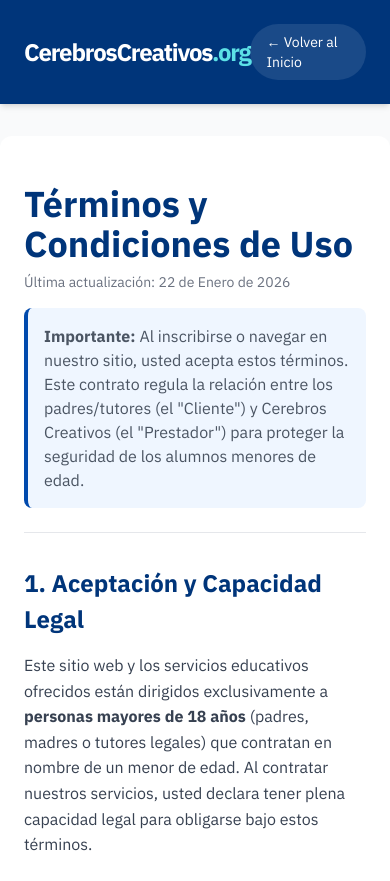
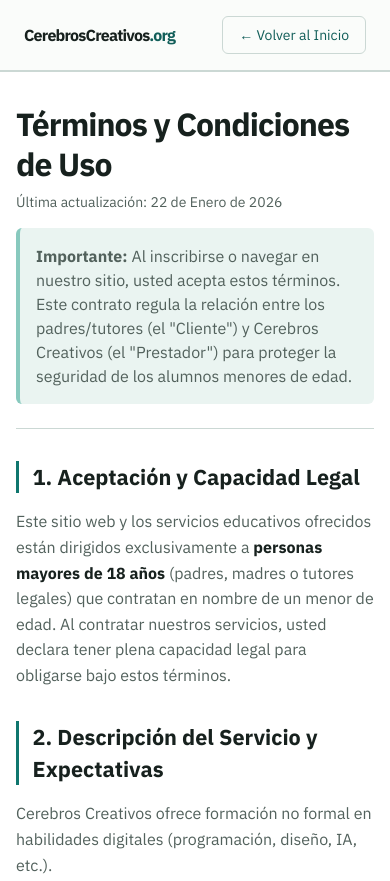
Before and after one commit to RealLotex/cerebroscreativoswebsite, a website: page terms-of-use.html in a window 390 px wide. Shown: the top 881 px of the page. Drawn offline with nearby package versions, Linux system fonts and the light colour scheme.

Commit message:
style: add legal pages to light teal system

```diff
--- a/proposal-light.css
+++ b/proposal-light.css
@@ -1008,3 +1008,144 @@ body.home-light acceso-a-clases button:hover {
     min-width: 0;
   }
 }
+
+
+/* Legal pages */
+body.legal-light {
+  background: var(--cc-bg) !important;
+  color: var(--cc-ink) !important;
+  font-family: "IBM Plex Sans", ui-sans-serif, system-ui, sans-serif !important;
+  overflow-x: hidden;
+}
+
+body.legal-light header {
+  background: rgba(250, 252, 250, 0.98) !important;
+  color: var(--cc-ink) !important;
+  border-bottom: 1px solid var(--cc-line);
+  box-shadow: none !important;
+}
+
+body.legal-light header .text-brand-accent {
+  color: var(--cc-teal-strong) !important;
+}
+
+body.legal-light header a {
+  background: transparent !important;
+  color: var(--cc-teal-strong) !important;
+  border: 1px solid var(--cc-line) !important;
+  border-radius: 6px !important;
+  box-shadow: none !important;
+}
+
+body.legal-light header a:hover {
+  background: var(--cc-surface-soft) !important;
+  border-color: var(--cc-teal) !important;
+}
+
+body.legal-light main {
+  background: var(--cc-surface) !important;
+  color: var(--cc-ink) !important;
+  border: 1px solid var(--cc-line);
+  border-radius: 8px !important;
+  box-shadow: none !important;
+}
+
+body.legal-light main > div:first-child {
+  border-color: var(--cc-line) !important;
+}
+
+body.legal-light main h1 {
+  color: var(--cc-ink) !important;
+  letter-spacing: -0.03em;
+}
+
+body.legal-light .legal-content h2 {
+  color: var(--cc-ink) !important;
+  border-left: 3px solid var(--cc-teal) !important;
+  padding-left: 0.85rem !important;
+}
+
+body.legal-light .legal-content h3 {
+  color: var(--cc-teal-strong) !important;
+}
+
+body.legal-light .legal-content p,
+body.legal-light .legal-content ul,
+body.legal-light .legal-content ol,
+body.legal-light main .text-gray-500,
+body.legal-light main .text-gray-600 {
+  color: var(--cc-muted) !important;
+}
+
+body.legal-light .legal-content strong {
+  color: var(--cc-ink);
+}
+
+body.legal-light main a {
+  color: var(--cc-teal-strong) !important;
+}
+
+body.legal-light .highlight-box,
+body.legal-light main .bg-blue-50 {
+  background: var(--cc-surface-soft) !important;
+  border-color: #88c9be !important;
+  border-radius: 6px !important;
+}
+
+body.legal-light main button {
+  color: var(--cc-teal-strong) !important;
+}
+
+body.legal-light footer {
+  background: #e7efec !important;
+  color: var(--cc-muted) !important;
+  opacity: 1 !important;
+  border-top: 1px solid var(--cc-line);
+}
+
+@media (max-width: 767px) {
+  body.legal-light header {
+    padding-top: 1rem !important;
+    padding-bottom: 1rem !important;
+  }
+
+  body.legal-light header > div {
+    gap: 1rem;
+  }
+
+  body.legal-light header .text-2xl {
+    font-size: 1rem !important;
+  }
+
+  body.legal-light main {
+    margin: 0 !important;
+    border-left: 0;
+    border-right: 0;
+    border-radius: 0 !important;
+    padding: 2rem 1rem !important;
+  }
+
+  body.legal-light main h1 {
+    font-size: 2rem !important;
+  }
+
+  body.legal-light .legal-content h2 {
+    font-size: 1.35rem !important;
+  }
+}
+
+@media print {
+  body.legal-light {
+    background: #fff !important;
+  }
+
+  body.legal-light header,
+  body.legal-light footer {
+    display: none !important;
+  }
+
+  body.legal-light main {
+    border: 0 !important;
+    margin: 0 !important;
+  }
+}
```
